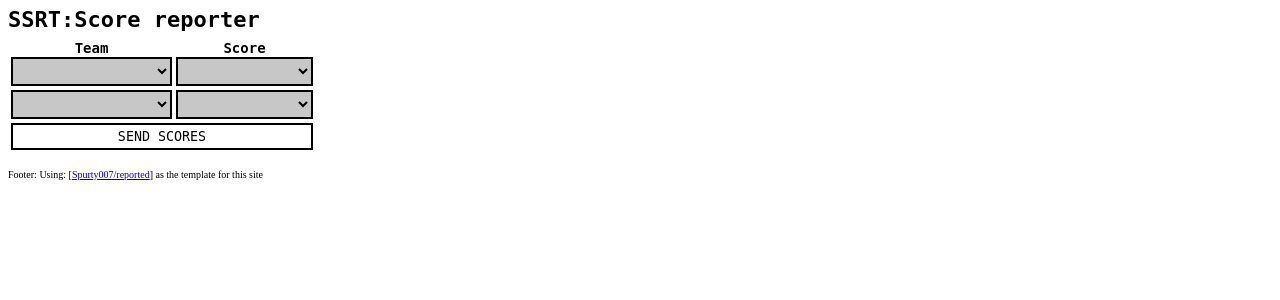
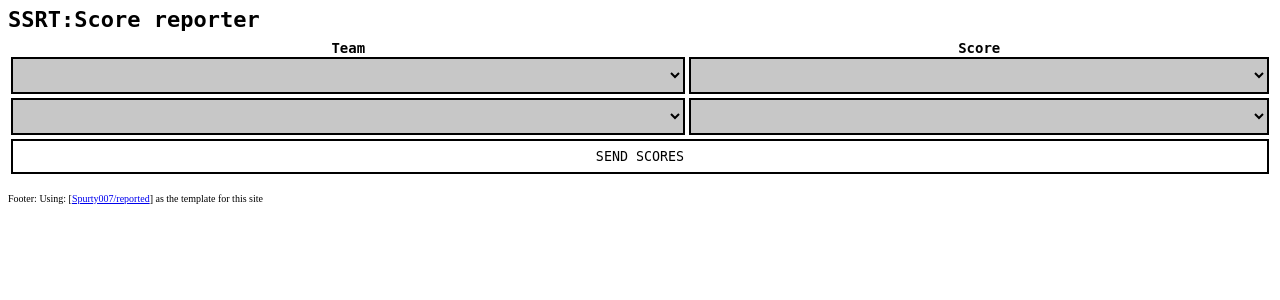
Before and after one commit to Spurty007/reported, a PHP site: page / in a window 1280 px wide. Shown: the top 300 px of the page. Run offline with PHP 8.4, Linux system fonts and the light colour scheme.

Commit message:
Fill page with table

```diff
--- a/www/css/style.css
+++ b/www/css/style.css
@@ -1,5 +1,6 @@
-button  { font-family: monospace; text-align: center; text-decoration: none; padding: 4px 20px; display: inline-block; background-color: white;color: black; border: 2px solid #000000; cursor: pointer;width: 100%;}
+button  { font-family: monospace; text-align: center; text-decoration: none; padding: 8px 20px; display: inline-block; background-color: white;color: black; border: 2px solid #000000; cursor: pointer;width: 100%;}
 h1      { font-family: monospace; font-size: 22px; line-height: 9.2px;  }
 th      { font-family: monospace; font-size: 14px; line-height: 9.2px;  }
-select  { font-family: monospace; background-color: rgb(199, 199, 199); color: black;border: 2px solid #000000; padding: 4px 20px;  width: 100%; }
+table   { width: 100%; }
+select  { font-family: monospace; background-color: rgb(199, 199, 199); color: black;border: 2px solid #000000; padding: 8px 24px;  width: 100%; }
 @-ms-viewport{ width: device-width;  }
```
